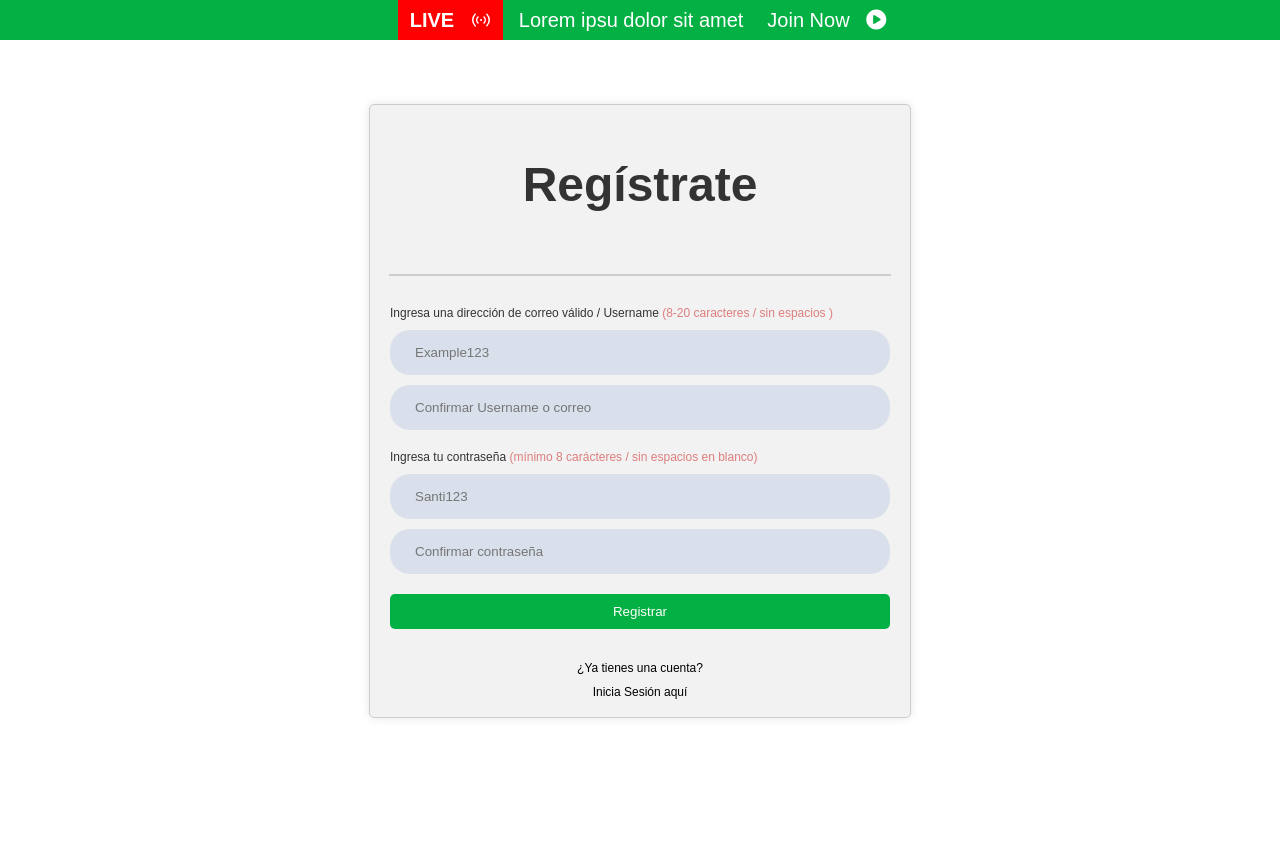
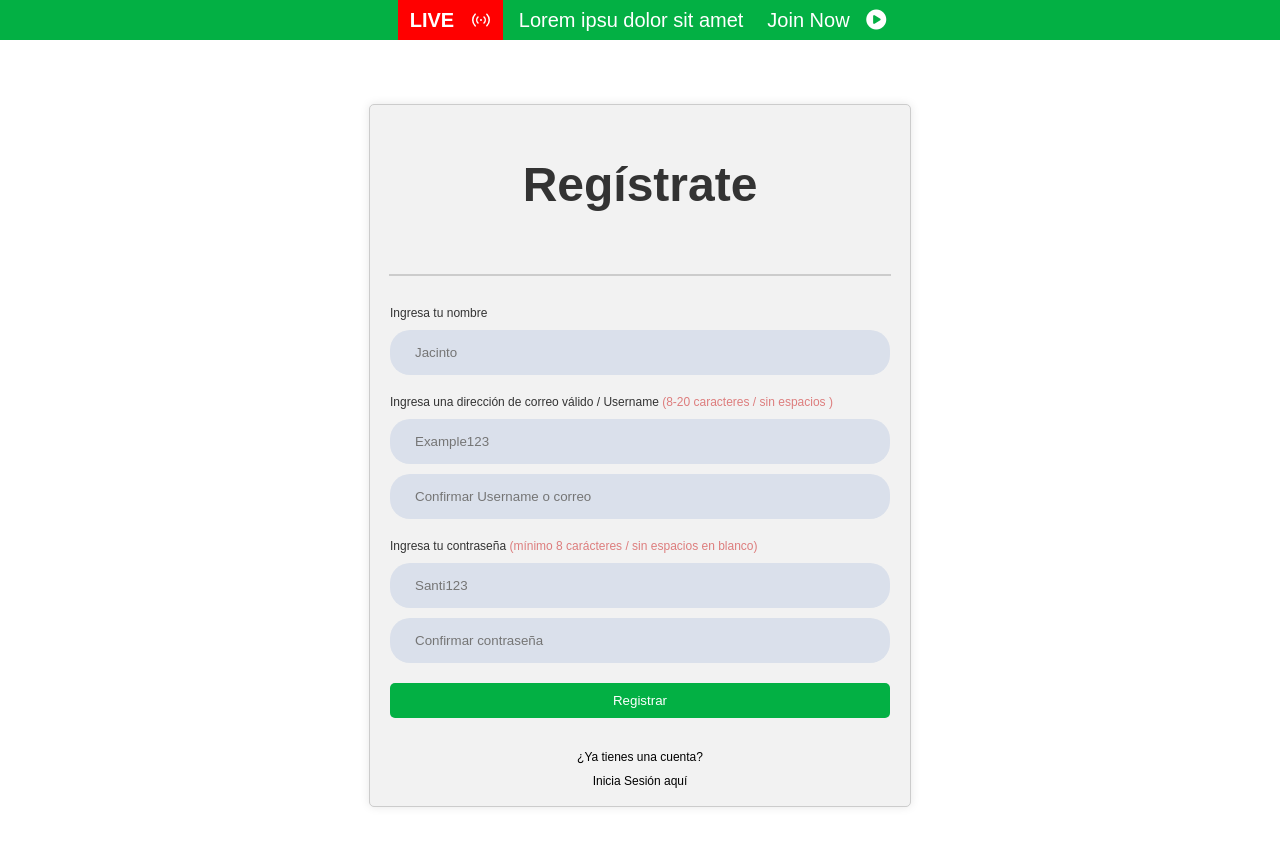
Before and after one commit to SantiagoBriceno/Nolatech-Prueba-Tecnica, a React (Vite) app in the folder Frontend/: page /register in a window 1280 px wide. Shown: the top 846 px of the page. Built offline with nearby package versions, Linux system fonts and the light colour scheme.

Commit message:
Add: nombre field in registerForm

```diff
--- a/Frontend/src/components/RegisterForm.jsx
+++ b/Frontend/src/components/RegisterForm.jsx
@@ -12,6 +12,12 @@ export default function () {
         </div>
         <hr />
         <form className='register-form'>
+          <div className='input-container'>
+            <p>Ingresa tu nombre</p>
+            <MyInput
+              id='nombre' placeholder='Jacinto' onChange={handleChange}
+            />
+          </div>
           <div className='input-container'>
             <p>Ingresa una dirección de correo válido / Username <span>(8-20 caracteres / sin espacios )</span> </p>
             <MyInput id='username' onChange={handleChange} placeholder='Example123' type='text' name='username' validation={validationUsername} />
--- a/Frontend/src/hooks/useRegisterUser.js
+++ b/Frontend/src/hooks/useRegisterUser.js
@@ -4,6 +4,7 @@ import { validateUsername, validatePassword } from './inputConditions'
 export const useRegisterUser = () => {
   const [username, setUsername] = useState('')
   const [password, setPassword] = useState('')
+  const [name, setName] = useState('')
   const [confirmUsername, setConfirmUsername] = useState('')
   const [confirmPassword, setConfirmPassword] = useState('')
 
@@ -24,6 +25,9 @@ export const useRegisterUser = () => {
         break
       case 'confirmPassword':
         setConfirmPassword(value)
+        break
+      case 'nombre':
+        setName(value)
         break
       default:
         break
```
